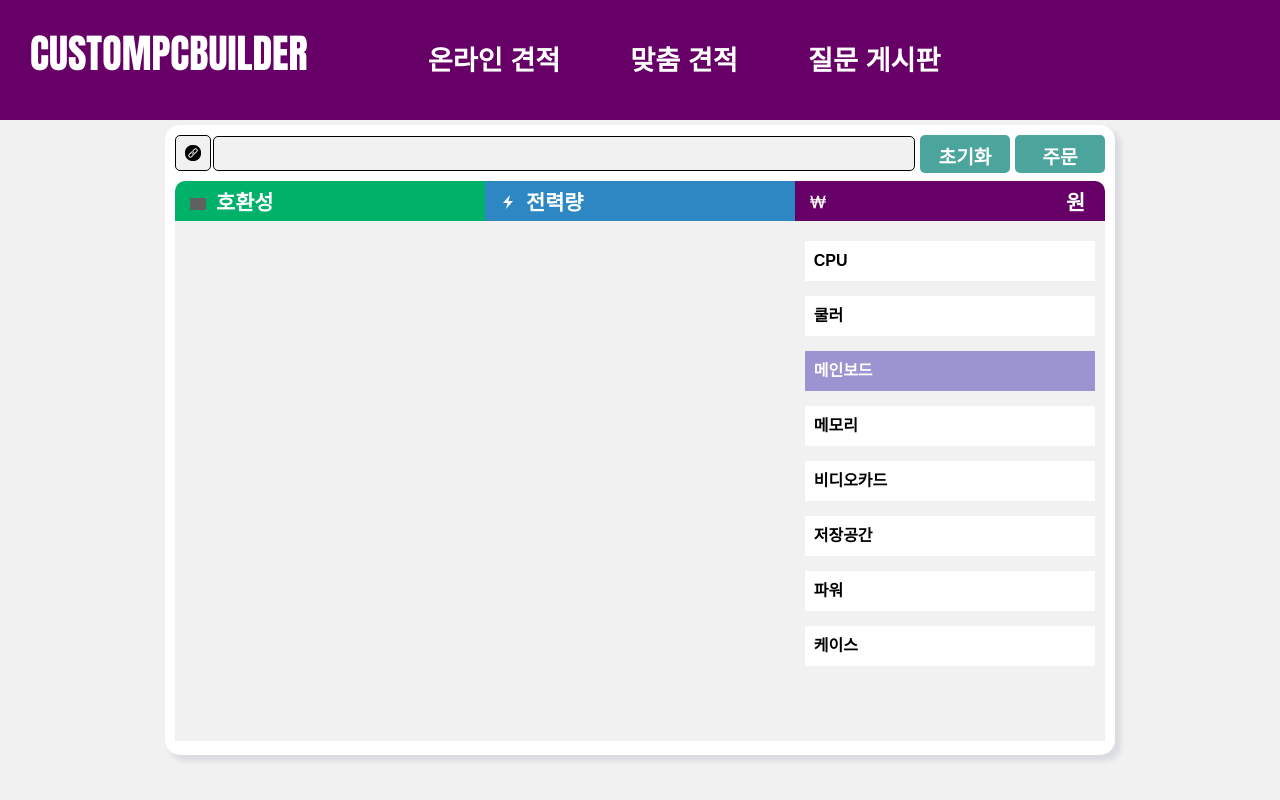
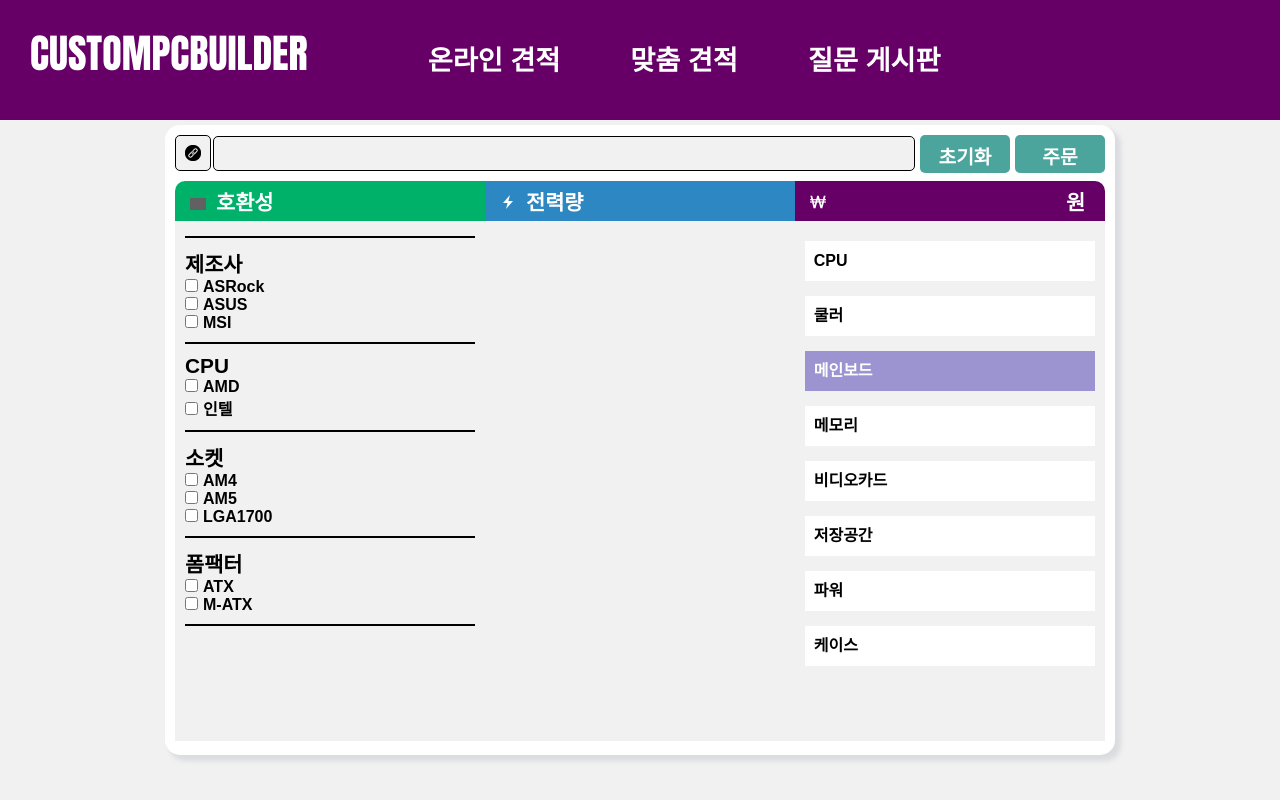
Before and after one commit to bin778/CustomPCBuilder, a React (Create React App) app in the folder frontend/: page /quote in a window 1280 px wide. Both pictures are taken after a click on the element "메인보드". Shown: the top 800 px of the page. Built offline with nearby package versions, Linux system fonts and the light colour scheme; grey boxes are pictures that could not be loaded.

Commit message:
feat quote

```diff
--- a/frontend/src/view/Quote.jsx
+++ b/frontend/src/view/Quote.jsx
@@ -80,6 +80,118 @@
               <div><input type="checkbox"></input><span className="option-content">수랭</span></div>
               <div className="list-line"></div>
             </span>
+            {/* 메인보드 옵션 필터 */}
+            <span className={(btnActive === 'mainboard' ? '' : 'hidden')}>
+              <div className="list-line"></div>
+              <div className="option-title">제조사</div>
+              <div><input type="checkbox"></input><span className="option-content">ASRock</span></div>
+              <div><input type="checkbox"></input><span className="option-content">ASUS</span></div>
+              <div><input type="checkbox"></input><span className="option-content">MSI</span></div>
+              <div className="list-line"></div>
+              <div className="option-title">CPU</div>
+              <div><input type="checkbox"></input><span className="option-content">AMD</span></div>
+              <div><input type="checkbox"></input><span className="option-content">인텔</span></div>
+              <div className="list-line"></div>
+              <div className="option-title">소켓</div>
+              <div><input type="checkbox"></input><span className="option-content">AM4</span></div>
+              <div><input type="checkbox"></input><span className="option-content">AM5</span></div>
+              <div><input type="checkbox"></input><span className="option-content">LGA1700</span></div>
+              <div className="list-line"></div>
+              <div className="option-title">폼팩터</div>
+              <div><input type="checkbox"></input><span className="option-content">ATX</span></div>
+              <div><input type="checkbox"></input><span className="option-content">M-ATX</span></div>
+              <div className="list-line"></div>
+            </span>
+            {/* 메모리 옵션 필터 */}
+            <span className={(btnActive === 'memory' ? '' : 'hidden')}>
+              <div className="list-line"></div>
+              <div className="option-title">제조사</div>
+              <div><input type="checkbox"></input><span className="option-content">G.SKILL</span></div>
+              <div><input type="checkbox"></input><span className="option-content">TeamGroup</span></div>
+              <div><input type="checkbox"></input><span className="option-content">삼성전자</span></div>
+              <div className="list-line"></div>
+              <div className="option-title">메모리용량</div>
+              <div><input type="checkbox"></input><span className="option-content">16GB</span></div>
+              <div><input type="checkbox"></input><span className="option-content">32GB</span></div>
+              <div className="list-line"></div>
+            </span>
+            {/* 비디오카드 옵션 필터 */}
+            <span className={(btnActive === 'videocard' ? '' : 'hidden')}>
+              <div className="list-line"></div>
+              <div className="option-title">제조사</div>
+              <div><input type="checkbox"></input><span className="option-content">MAXSUN</span></div>
+              <div><input type="checkbox"></input><span className="option-content">MSI</span></div>
+              <div><input type="checkbox"></input><span className="option-content">ZOTAC</span></div>
+              <div className="list-line"></div>
+              <div className="option-title">칩셋</div>
+              <div><input type="checkbox"></input><span className="option-content">RTX4070Ti</span></div>
+              <div><input type="checkbox"></input><span className="option-content">RTX4060Ti</span></div>
+              <div><input type="checkbox"></input><span className="option-content">RTX3060</span></div>
+              <div><input type="checkbox"></input><span className="option-content">GTX1660 SUPER</span></div>
+              <div><input type="checkbox"></input><span className="option-content">GTX1650</span></div>
+              <div className="list-line"></div>
+              <div className="option-title">메모리용량</div>
+              <div><input type="checkbox"></input><span className="option-content">4GB</span></div>
+              <div><input type="checkbox"></input><span className="option-content">6GB</span></div>
+              <div><input type="checkbox"></input><span className="option-content">8GB</span></div>
+              <div><input type="checkbox"></input><span className="option-content">12GB</span></div>
+              <div className="list-line"></div>
+            </span>
+            {/* 저장공간 옵션 필터 */}
+            <span className={(btnActive === 'storage' ? '' : 'hidden')}>
+              <div className="list-line"></div>
+              <div className="option-title">제조사</div>
+              <div><input type="checkbox"></input><span className="option-content">삼성전자</span></div>
+              <div><input type="checkbox"></input><span className="option-content">시게이트</span></div>
+              <div className="list-line"></div>
+              <div className="option-title">장치</div>
+              <div><input type="checkbox"></input><span className="option-content">HDD</span></div>
+              <div><input type="checkbox"></input><span className="option-content">SSD</span></div>
+              <div className="list-line"></div>
+              <div className="option-title">용량</div>
+              <div><input type="checkbox"></input><span className="option-content">500GB</span></div>
+              <div><input type="checkbox"></input><span className="option-content">1TB</span></div>
+              <div><input type="checkbox"></input><span className="option-content">2TB</span></div>
+              <div><input type="checkbox"></input><span className="option-content">4TB</span></div>
+              <div className="list-line"></div>
+            </span>
+            {/* 파워 옵션 필터 */}
+            <span className={(btnActive === 'power' ? '' : 'hidden')}>
+              <div className="list-line"></div>
+              <div className="option-title">제조사</div>
+              <div><input type="checkbox"></input><span className="option-content">마이크로닉스</span></div>
+              <div><input type="checkbox"></input><span className="option-content">잘만</span></div>
+              <div><input type="checkbox"></input><span className="option-content">쿨러마스터</span></div>
+              <div className="list-line"></div>
+              <div className="option-title">폼팩터</div>
+              <div><input type="checkbox"></input><span className="option-content">ATX</span></div>
+              <div><input type="checkbox"></input><span className="option-content">M-ATX</span></div>
+              <div className="list-line"></div>
+              <div className="option-title">정격출력</div>
+              <div><input type="checkbox"></input><span className="option-content">600W</span></div>
+              <div><input type="checkbox"></input><span className="option-content">700W</span></div>
+              <div><input type="checkbox"></input><span className="option-content">850W</span></div>
+              <div><input type="checkbox"></input><span className="option-content">1000W</span></div>
+              <div className="list-line"></div>
+            </span>
+            {/* 케이스 옵션 필터 */}
+            <span className={(btnActive === 'comcase' ? '' : 'hidden')}>
+              <div className="list-line"></div>
+              <div className="option-title">제조사</div>
+              <div><input type="checkbox"></input><span className="option-content">3RSYS</span></div>
+              <div><input type="checkbox"></input><span className="option-content">마이크로닉스</span></div>
+              <div><input type="checkbox"></input><span className="option-content">앱코</span></div>
+              <div className="list-line"></div>
+              <div className="option-title">크기</div>
+              <div><input type="checkbox"></input><span className="option-content">미니타워</span></div>
+              <div><input type="checkbox"></input><span className="option-content">미들타워</span></div>
+              <div><input type="checkbox"></input><span className="option-content">빅타워</span></div>
+              <div className="list-line"></div>
+              <div className="option-title">폼팩터</div>
+              <div><input type="checkbox"></input><span className="option-content">ATX</span></div>
+              <div><input type="checkbox"></input><span className="option-content">M-ATX</span></div>
+              <div className="list-line"></div>
+            </span>
           </span>
           <span className="product-list">
             {/* CPU 상품 */}
```
